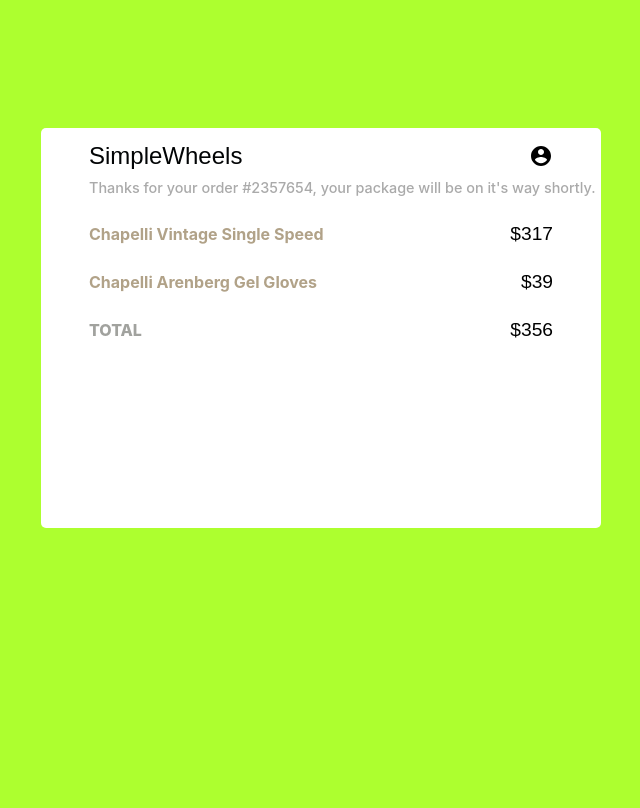
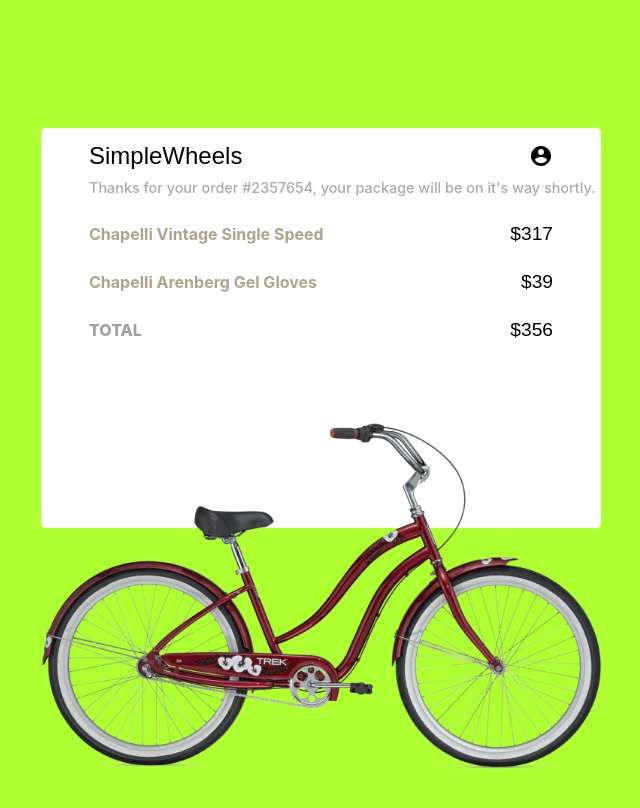
Before and after one commit to catalystcodes/Loop_1_-_step_3, a plain HTML site: page index.html in a window 1280 px wide. Shown: the top 808 px of the page, without its empty margins (319-959 px from the left). Drawn offline with Linux system fonts and the light colour scheme.

Commit message:
update code base

```diff
--- a/css/style.css
+++ b/css/style.css
@@ -53,3 +53,9 @@ h1 {
     font-weight: 800;
     color: #a1a29e;
 }
+
+.bic {
+    margin: 1vmax auto;
+    width: 35rem;
+    margin-bottom: 50rem;
+}
--- a/index.html
+++ b/index.html
@@ -31,6 +31,8 @@
             <h2 class="head2">TOTAL</h2>
             <h1>$356</h1>
         </div>
+
+        <img src="./media/bicycle.png" alt="" class="bic">
     </div>
 
 </body>
```
